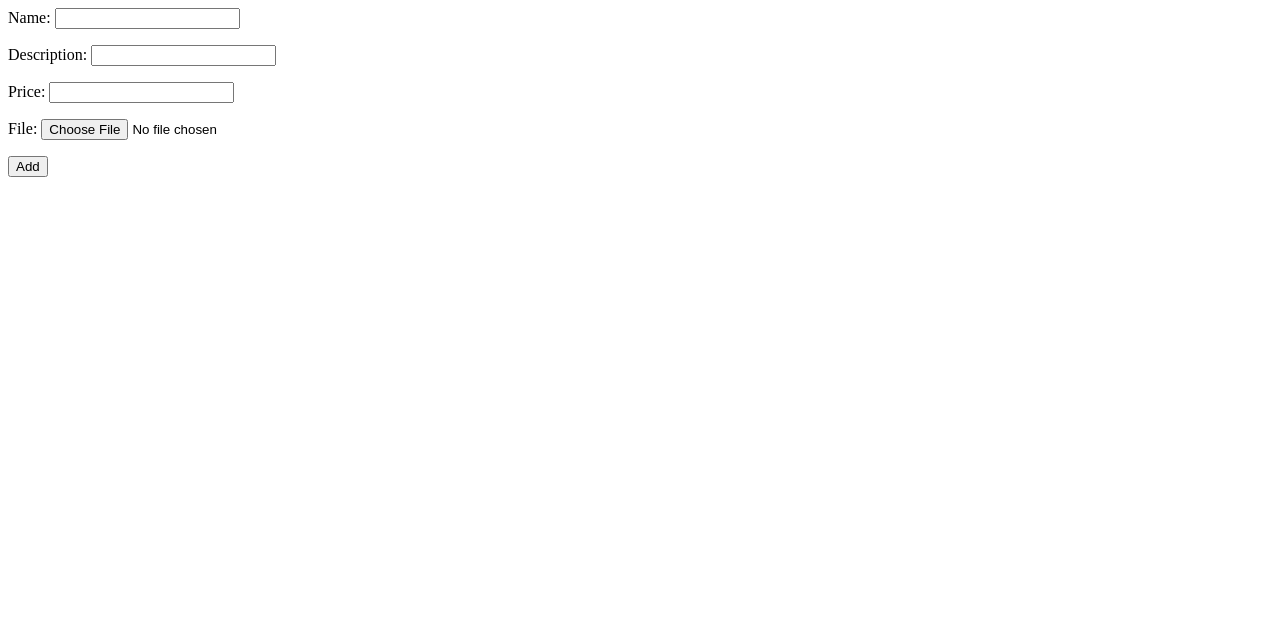
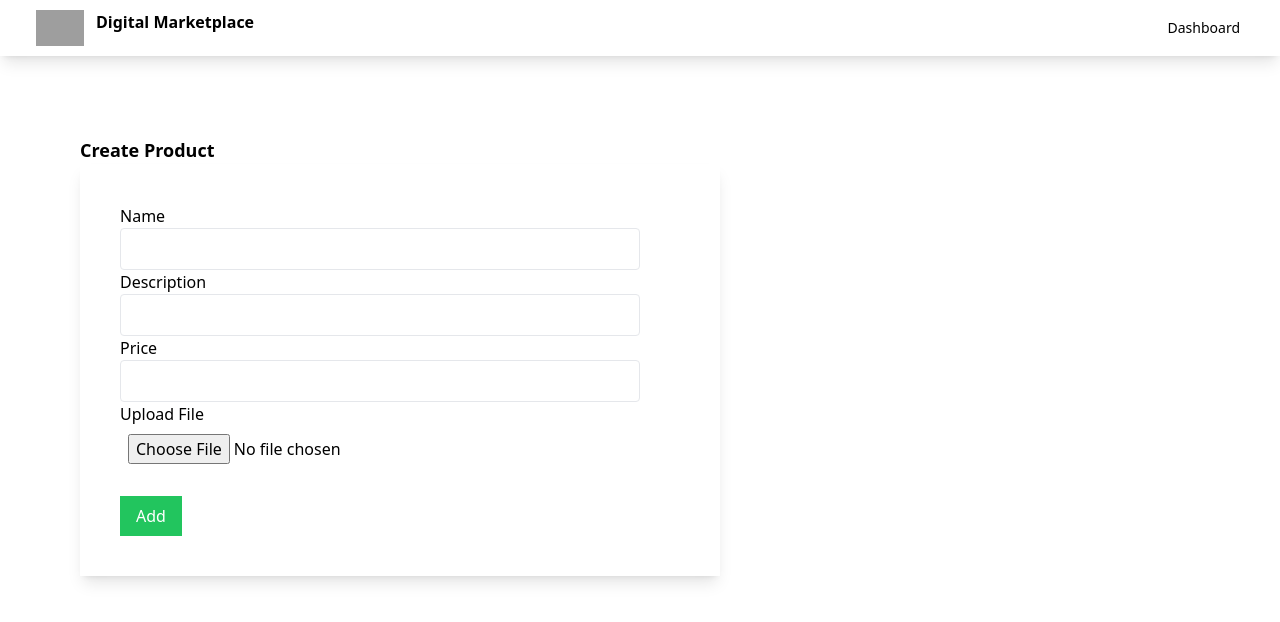
Before and after one commit to PRIXYY/Digital-marktplace, a Django app: page /createproduct in a window 1280 px wide. Shown: the top 622 px of the page. Run offline with Django 5.2, Linux system fonts and the light colour scheme; some libraries are stand-ins or nearby versions; grey boxes are pictures that could not be loaded.

Commit message:
Styling create product page

```diff
--- a/myapp/templates/myapp/create_product.html
+++ b/myapp/templates/myapp/create_product.html
@@ -1,5 +1,30 @@
-<form method="post" enctype="multipart/form-data">
+{% extends 'myapp/base.html' %}
+{% block body %}
+<div class="w-1/2 m-20">
+    <h1 class="font-bold text-lg">Create Product</h1>
+<form class="shadow-lg p-10" method="post" enctype="multipart/form-data">
     {% csrf_token %}
-    {{ product_form.as_p }}
-    <button type="submit">Add</button>
+    <div>
+        <label>Name</label>
+        <div class="border rounded appearance-none py-2 px-2 mr-10">{{ product_form.name }}</div>
+    </div>
+    <div>
+        <label>Description</label>
+        <div class="border rounded appearance-none py-2 px-2 mr-10">{{ product_form.description }}</div>
+    </div>
+    <div>
+        <label>Price</label>
+        <div class="border rounded appearance-none py-2 px-2 mr-10">{{ product_form.price }}</div>
+    </div>
+    <div>
+        <label>Upload File</label>
+        <div class=" rounded appearance-none py-2 px-2 mr-10">{{ product_form.file }}</div>
+    </div>
+    <div class="mt-6">
+        <button class="bg-green-500 text-white px-4 py-2" type="submit">Add</button>
+
+    </div>
 </form>
+</div>
+
+{% endblock %}
```
